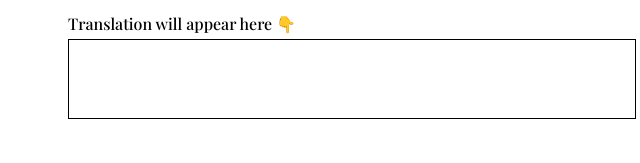
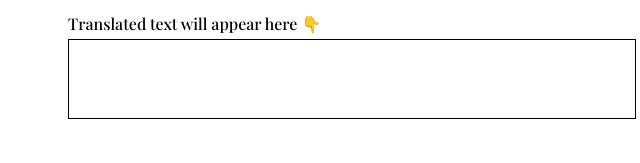
Before and after one commit to Shobhan10/minion-speak, a plain HTML site: page index.html in a window 1280 px wide. Shown: the part 396-559 px from the top of the page, 288-928 px from the left. Drawn offline with nearby package versions, Linux system fonts and the light colour scheme; a web font is replaced by a local one.

Commit message:
Update index.html

```diff
--- a/index.html
+++ b/index.html
@@ -17,7 +17,7 @@
 
         <button class="btn">Translate</button>
 
-        <div>Translation will appear here 👇</div>
+        <div>Translated text will appear here 👇</div>
         <div id="output"></div>
     </section>
 
```
